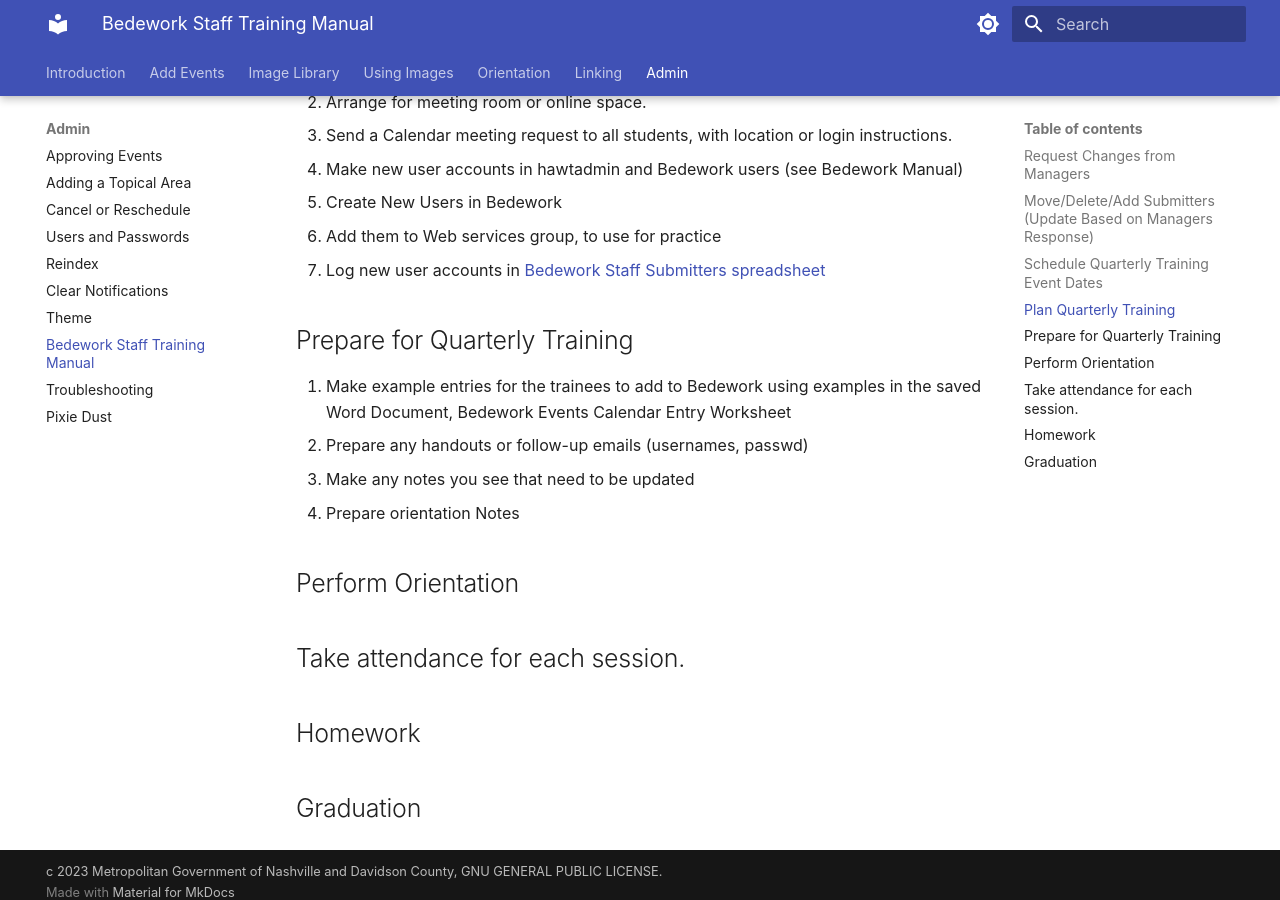
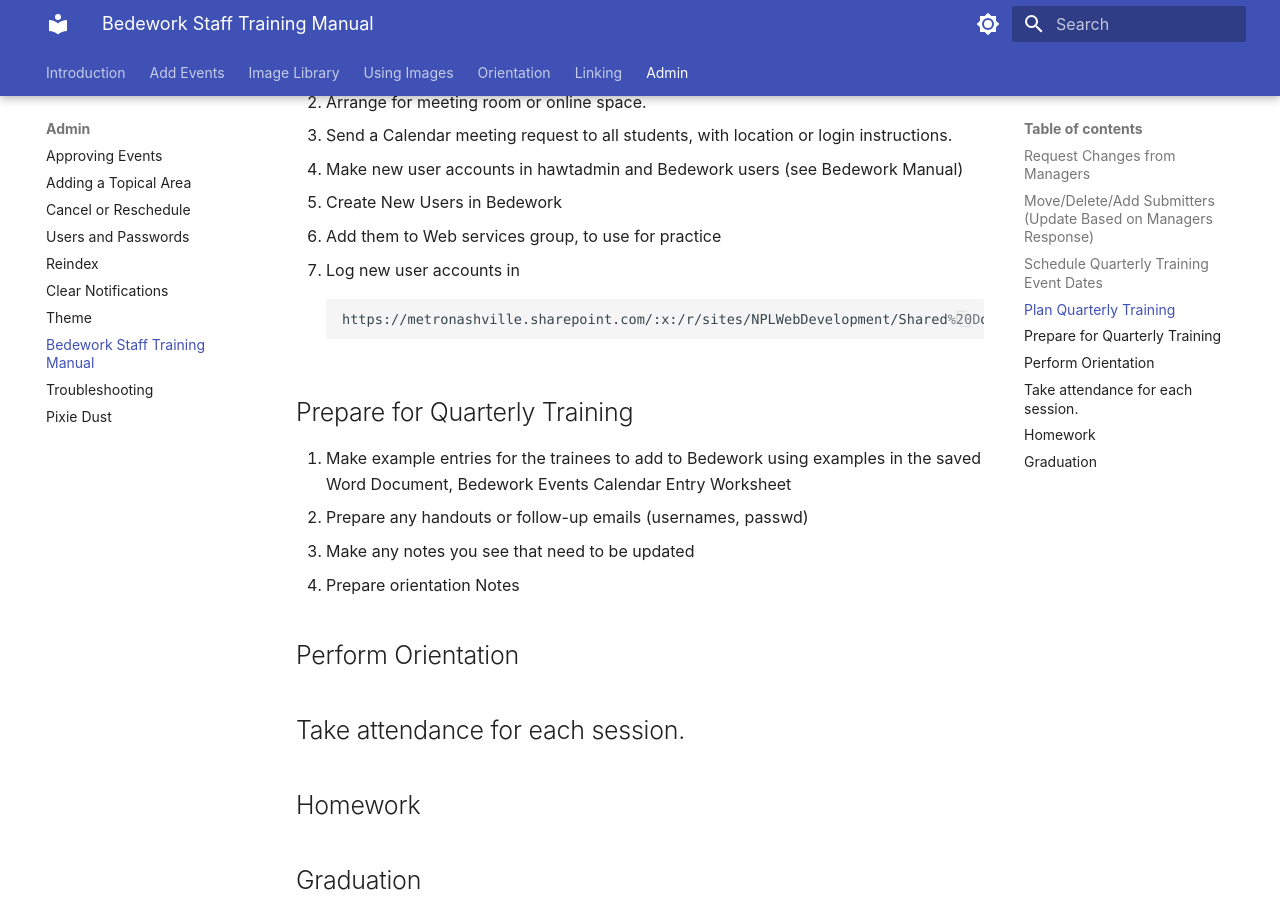
Before and after one commit to Nashville-Public-Library/bedework-docs, an MkDocs documentation site: the page built from docs/admin/training.md, in a window 1280 px wide and 900 px high, scrolled down 1851 px. Built offline with MkDocs 1.6.1 and Material for MkDocs 9.7.7, drawn with Linux system fonts in a browser that asks for light colours.

Commit message:
fixing link

````diff
--- a/docs/admin/training.md
+++ b/docs/admin/training.md
@@ -72,7 +72,10 @@ Please check your location’s information on the following webpages. Email Kyle
 1. Make new user accounts in hawtadmin and Bedework users (see Bedework Manual)
 1. Create New Users in Bedework
 1. Add them to Web services group, to use for practice
-1. Log new user accounts in [Bedework Staff Submitters spreadsheet](https://metronashville.sharepoint.com/:x:/r/sites/NPLWebDevelopment/Shared%20Documents/Bedework%20Staff%20Submitters%20Account%20Creation%20_%20Management%20Checklist.xlsx)
+1. Log new user accounts in
+```
+https://metronashville.sharepoint.com/:x:/r/sites/NPLWebDevelopment/Shared%20Documents/Bedework%20Staff%20Submitters%20Account%20Creation%20_%20Management%20Checklist.xlsx
+```
 ## Prepare for Quarterly Training
 1. Make example entries for the trainees to add to Bedework using examples in the saved Word Document, Bedework Events Calendar Entry Worksheet
 2. Prepare any handouts or follow-up emails (usernames, passwd)
````
Also changed, not shown: docs/admin/passwords.md (+2 -0 lines).
